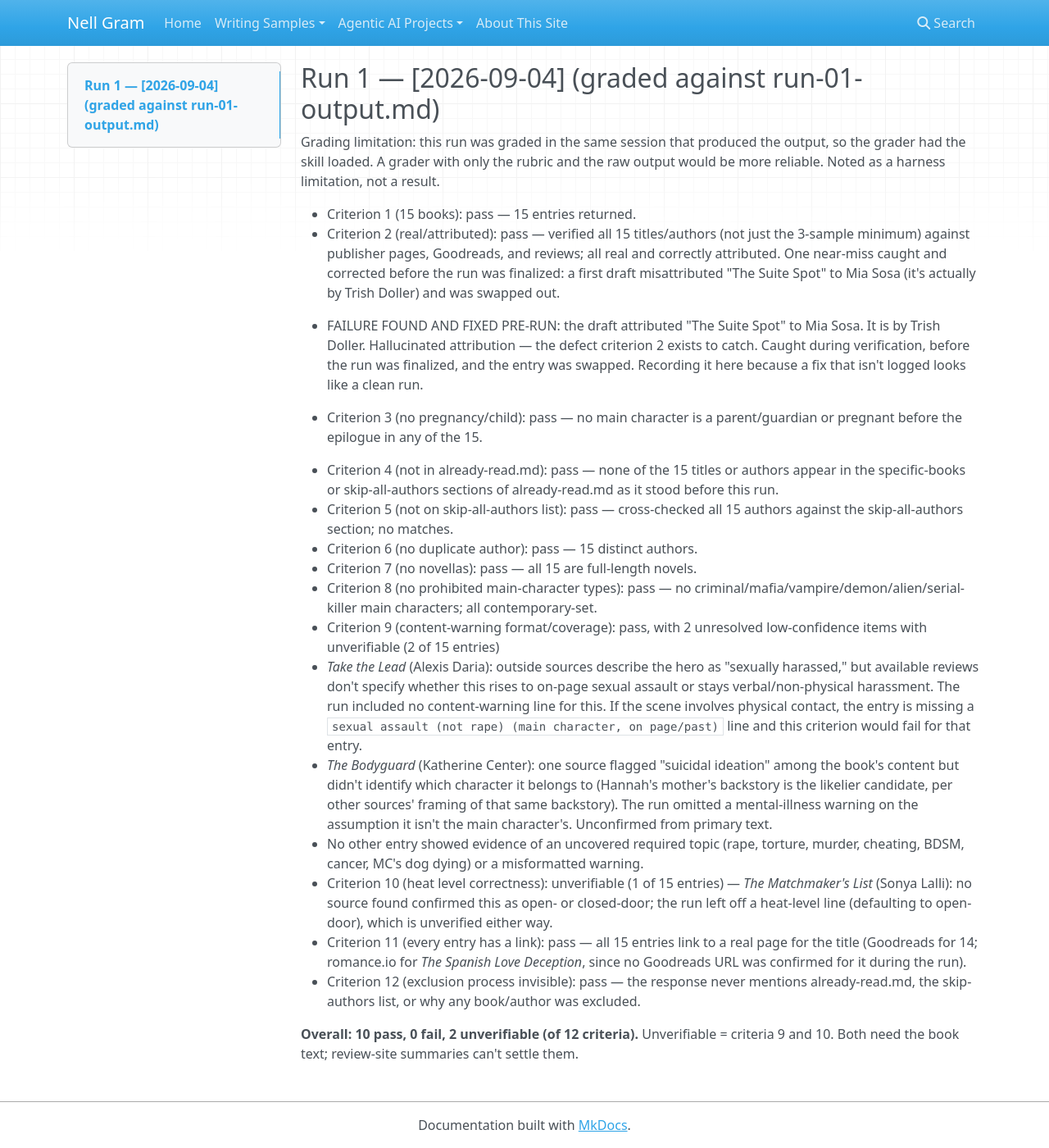
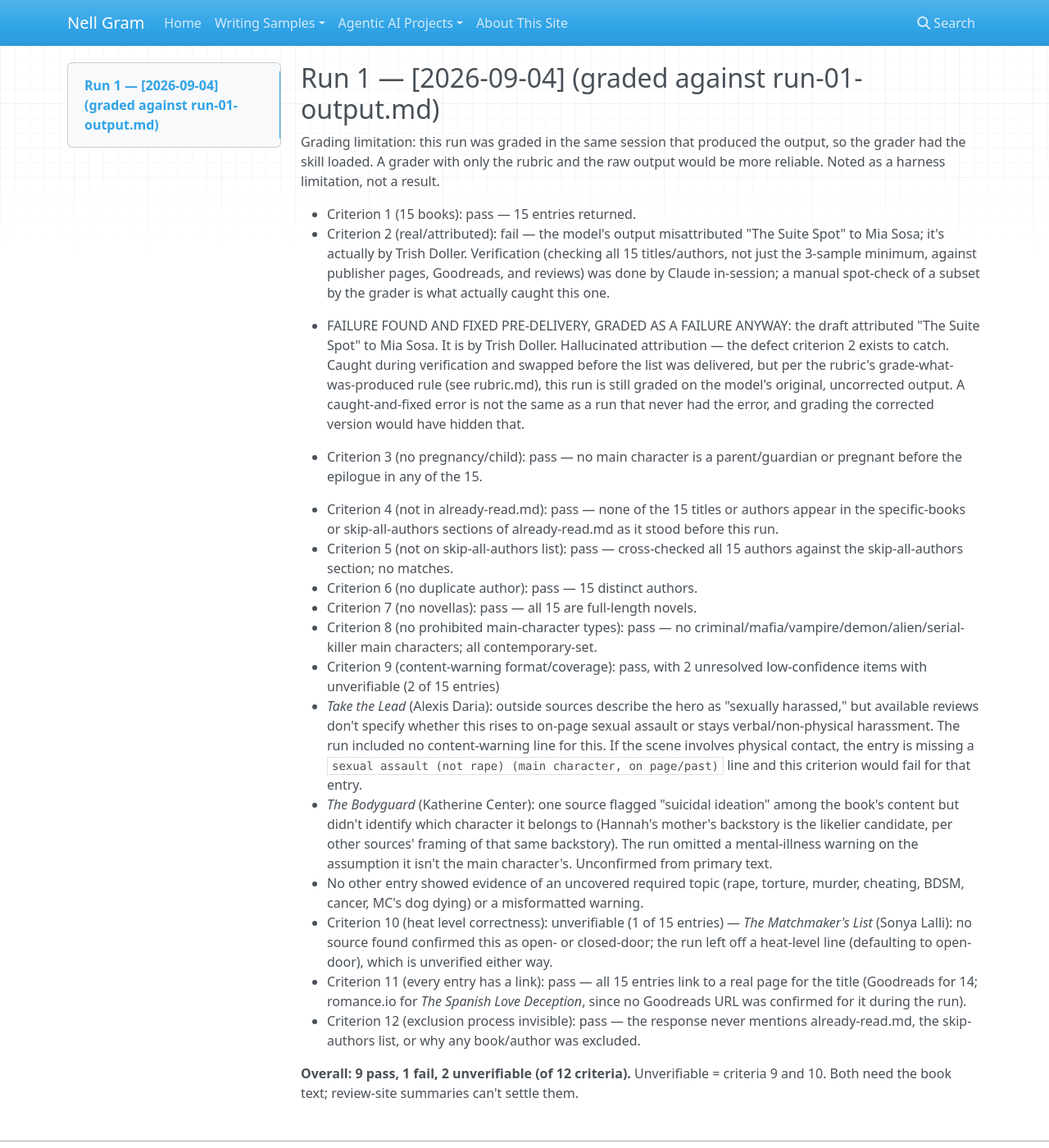
Before and after one commit to nellcgram/nellcgram.github.io, an MkDocs documentation site: the page built from docs/agentic-projects/evals/run-01.md, in a window 1280 px wide and 1400 px high. Shown: the whole window at 82% size. Built offline with MkDocs 1.6.1, drawn with Linux system fonts in a browser that asks for light colours; nearby versions of some CDN libraries.

Commit message:
Fix case study inconsistencies: rescore Run 1, clarify verification, naming, and terminology
- Rubric now requires grading the model's produced output, not a
  corrected version; rescored Run 1's attribution criterion as a fail
  and updated the overall score (9 pass, 1 fail, 2 unverifiable).
  Logged the grading defect in eval-notes.md.
- Clarified that Run 1 verification was done by Claude in-session with
  a manual spot-check, not a fully manual check.
- Noted that already-read.md's name no longer matches its contents
  now that it also stores recommended-but-unread titles.
- Fixed "progressive disclosure" terminology: the oversized list was
  the problem, moving it to a separate file was the progressive-
  disclosure fix.
- Moved the project links below the intro paragraph so they have
  context before a reader hits them.

Co-Authored-By: Claude Sonnet 5 <noreply@anthropic.com>

```diff
--- a/docs/agentic-projects/evals/run-01.md
+++ b/docs/agentic-projects/evals/run-01.md
@@ -6,14 +6,17 @@ only the rubric and the raw output would be more reliable. Noted as a
 harness limitation, not a result.
 
 - Criterion 1 (15 books): pass — 15 entries returned.
-- Criterion 2 (real/attributed): pass — verified all 15 titles/authors (not just the 3-sample minimum) against publisher pages, Goodreads, and reviews; all real and correctly attributed. One near-miss caught and corrected before the run was finalized: a first draft misattributed "The Suite Spot" to Mia Sosa (it's actually by Trish Doller) and was swapped out.
+- Criterion 2 (real/attributed): fail — the model's output misattributed "The Suite Spot" to Mia Sosa; it's actually by Trish Doller. Verification (checking all 15 titles/authors, not just the 3-sample minimum, against publisher pages, Goodreads, and reviews) was done by Claude in-session; a manual spot-check of a subset by the grader is what actually caught this one.
 
-  - FAILURE FOUND AND FIXED PRE-RUN: the draft attributed "The Suite
-    Spot" to Mia Sosa. It is by Trish Doller. Hallucinated attribution
-    — the defect criterion 2 exists to catch. Caught during
-    verification, before the run was finalized, and the entry was
-    swapped. Recording it here because a fix that isn't logged looks
-    like a clean run.
+  - FAILURE FOUND AND FIXED PRE-DELIVERY, GRADED AS A FAILURE ANYWAY:
+    the draft attributed "The Suite Spot" to Mia Sosa. It is by Trish
+    Doller. Hallucinated attribution — the defect criterion 2 exists
+    to catch. Caught during verification and swapped before the list
+    was delivered, but per the rubric's grade-what-was-produced rule
+    (see rubric.md), this run is still graded on the model's original,
+    uncorrected output. A caught-and-fixed error is not the same as a
+    run that never had the error, and grading the corrected version
+    would have hidden that.
 
 - Criterion 3 (no pregnancy/child): pass — no main character is a parent/guardian or pregnant before the epilogue in any of the 15.
 - Criterion 4 (not in already-read.md): pass — none of the 15 titles or authors appear in the specific-books or skip-all-authors sections of already-read.md as it stood before this run.
@@ -29,6 +32,6 @@ harness limitation, not a result.
 - Criterion 11 (every entry has a link): pass — all 15 entries link to a real page for the title (Goodreads for 14; romance.io for *The Spanish Love Deception*, since no Goodreads URL was confirmed for it during the run).
 - Criterion 12 (exclusion process invisible): pass — the response never mentions already-read.md, the skip-authors list, or why any book/author was excluded.
 
-**Overall: 10 pass, 0 fail, 2 unverifiable (of 12 criteria).**
+**Overall: 9 pass, 1 fail, 2 unverifiable (of 12 criteria).**
 Unverifiable = criteria 9 and 10. Both need the book text; review-site
 summaries can't settle them.
```
Also changed, not shown: docs/agentic-projects/book-recommendations-case-study.md (+6 -6 lines), docs/agentic-projects/evals/eval-notes.md (+12 -0 lines), docs/agentic-projects/evals/rubric.md (+5 -0 lines).
